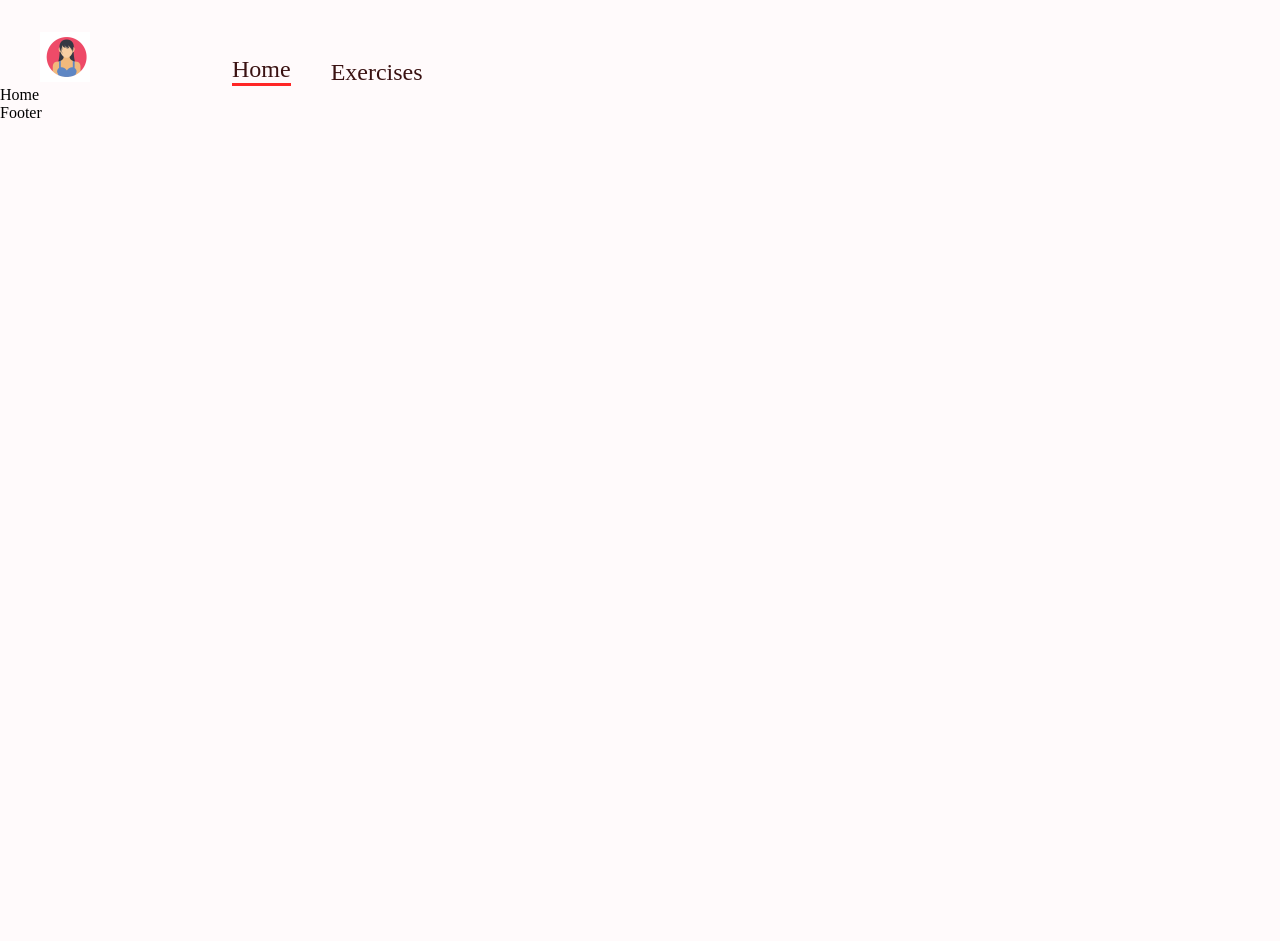
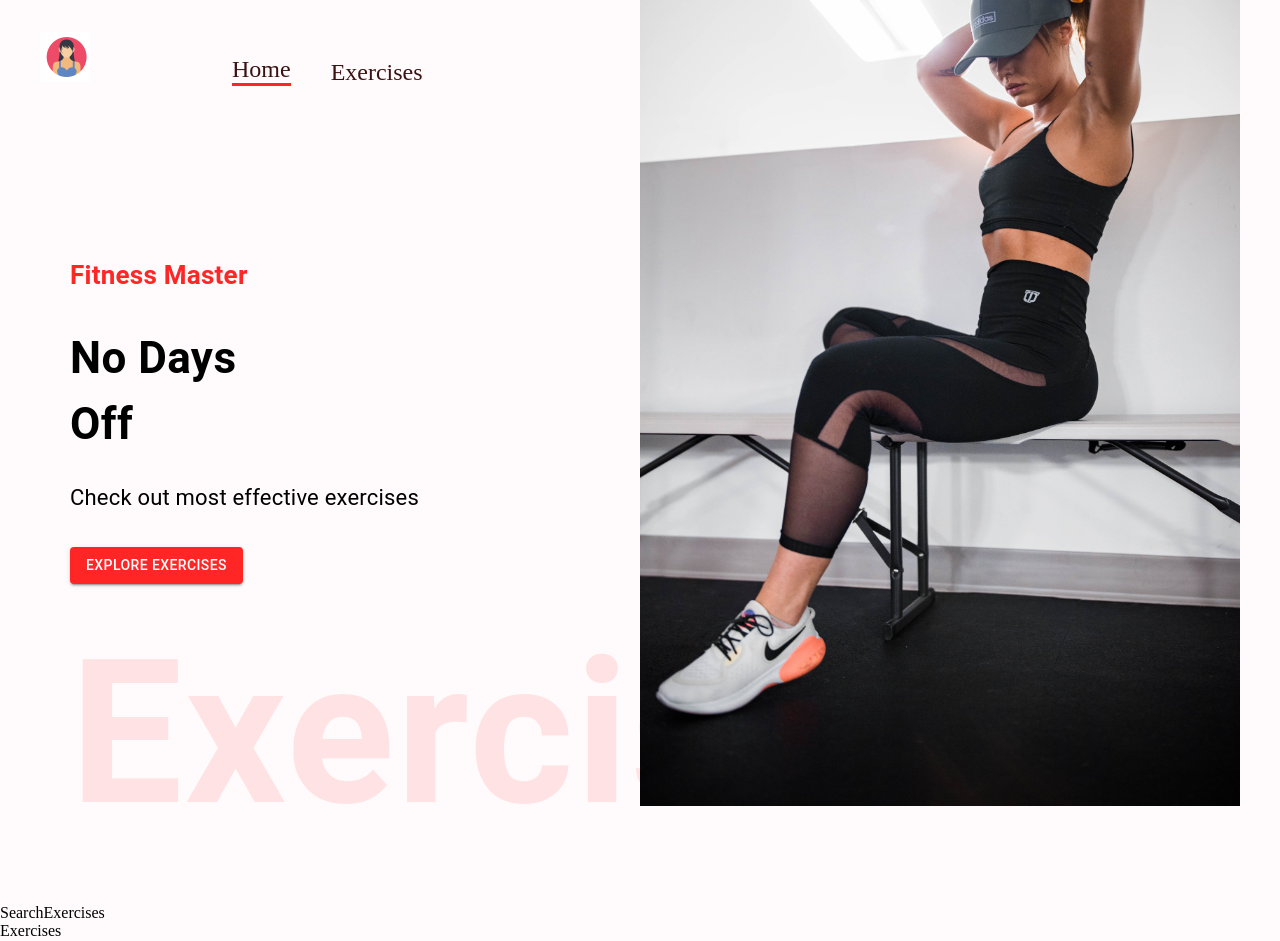
Before and after one commit to omjadhav3714/fitness-master, a React (Create React App) app: page / in a window 1280 px wide. Shown: the top 941 px of the page. Before the commit the page ends 800 px from the top, so only its background shows below. Built offline with nearby package versions, Linux system fonts and the light colour scheme.

Commit message:
home hero section added

```diff
--- a/src/App.css
+++ b/src/App.css
@@ -57,7 +57,7 @@ body {
   position: absolute;
   right: 40px;
   top: 0px;
-  width: 700px;
+  width: 600px;
   height: 900px;
   margin-top: -330px;
 
--- /dev/null
+++ b/src/components/Exercises.js
@@ -0,0 +1,9 @@
+import React from 'react'
+
+const Exercises = () => {
+  return (
+    <div>Exercises</div>
+  )
+}
+
+export default Exercises
--- /dev/null
+++ b/src/components/HeroBanner.js
@@ -0,0 +1,64 @@
+import React from 'react'
+import { Box, Typography, Button } from '@mui/material'
+import HeroImg from './../assets/images/banner.jpg'
+
+const HeroBanner = () => {
+    return (
+        <Box
+            sx={{
+                mt: { lg: '150px', xs: '70px' },
+                ml: { sm: '50px' }
+            }}
+            position="relative"
+            p="20px"
+        >
+            <Typography
+                color="#FF2625"
+                fontWeight={600}
+                fontSize="26px"
+            >
+                Fitness Master
+            </Typography>
+            <Typography
+                fontWeight={700}
+                sx={{
+                    fontSize: { lg: '44px', xs: '40px' }
+                }}
+                mb="23px"
+                mt="30px"
+            >
+                No Days <br /> Off
+            </Typography>
+            <Typography
+                fontSize="22px"
+                lineHeight="35px"
+                mb={4}
+            >
+                Check out most effective exercises
+            </Typography>
+            <Button
+                variant="contained"
+                color="error"
+                sx={{
+                    backgroundColor: '#ff2625'
+                }}
+                padding="10px"
+            >Explore Exercises</Button>
+            <Typography
+                fontWeight={600}
+                color="#ff2625"
+                sx={{
+                    opacity: 0.1,
+                    display: { lg: 'block', sm: 'none' }
+                }}
+                fontSize='200px'
+            >
+                Exercise
+            </Typography>
+            <img src={HeroImg} alt="bannerImg"
+                className='hero-banner-img' />
+        </Box>
+    )
+}
+
+export default HeroBanner
--- /dev/null
+++ b/src/components/SearchExercises.js
@@ -0,0 +1,9 @@
+import React from 'react'
+
+const SearchExercises = () => {
+  return (
+    <div>SearchExercises</div>
+  )
+}
+
+export default SearchExercises
--- a/src/pages/Home.js
+++ b/src/pages/Home.js
@@ -1,9 +1,17 @@
-import React from 'react'
+import React, { useState } from 'react'
+import { Box } from '@mui/material'
+import Exercises from '../components/Exercises'
+import SearchExercises from '../components/SearchExercises'
+import HeroBanner from '../components/HeroBanner'
 
 const Home = () => {
-  return (
-    <div>Home</div>
-  )
+    return (
+        <Box>
+            <HeroBanner />
+            <SearchExercises />
+            <Exercises />
+        </Box>
+    )
 }
 
 export default Home
```
